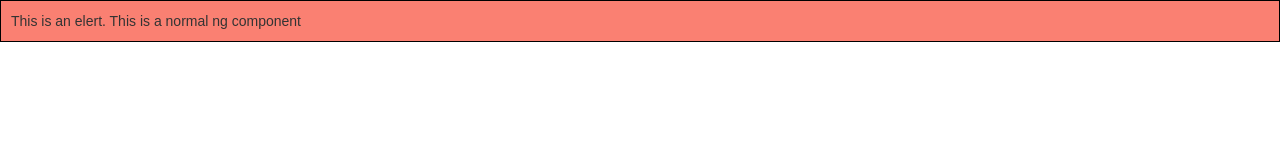
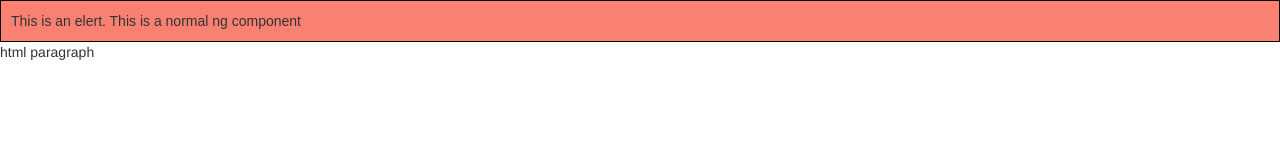
Before and after one commit to geomC/udemy-angular8, an Angular app: page / in a window 1280 px wide. Shown: the top 160 px of the page. Built offline with nearby package versions, Linux system fonts and the light colour scheme.

Commit message:
show that binding text to innerHtml works

```diff
--- a/src/app/app.component.html
+++ b/src/app/app.component.html
@@ -1 +1,3 @@
 <app-alert message="This is a normal ng component"></app-alert>
+<div [innerHTML]="content"
+ ></div>
--- a/src/app/app.component.ts
+++ b/src/app/app.component.ts
@@ -6,5 +6,12 @@ import { Component } from '@angular/core';
   styleUrls: ['./app.component.scss']
 })
 export class AppComponent {
+  content: any;
+
+  constructor() {
+    setTimeout(() => {
+      this.content = 'html paragraph';
+    }, 1000);
+  }
 
 }
```
